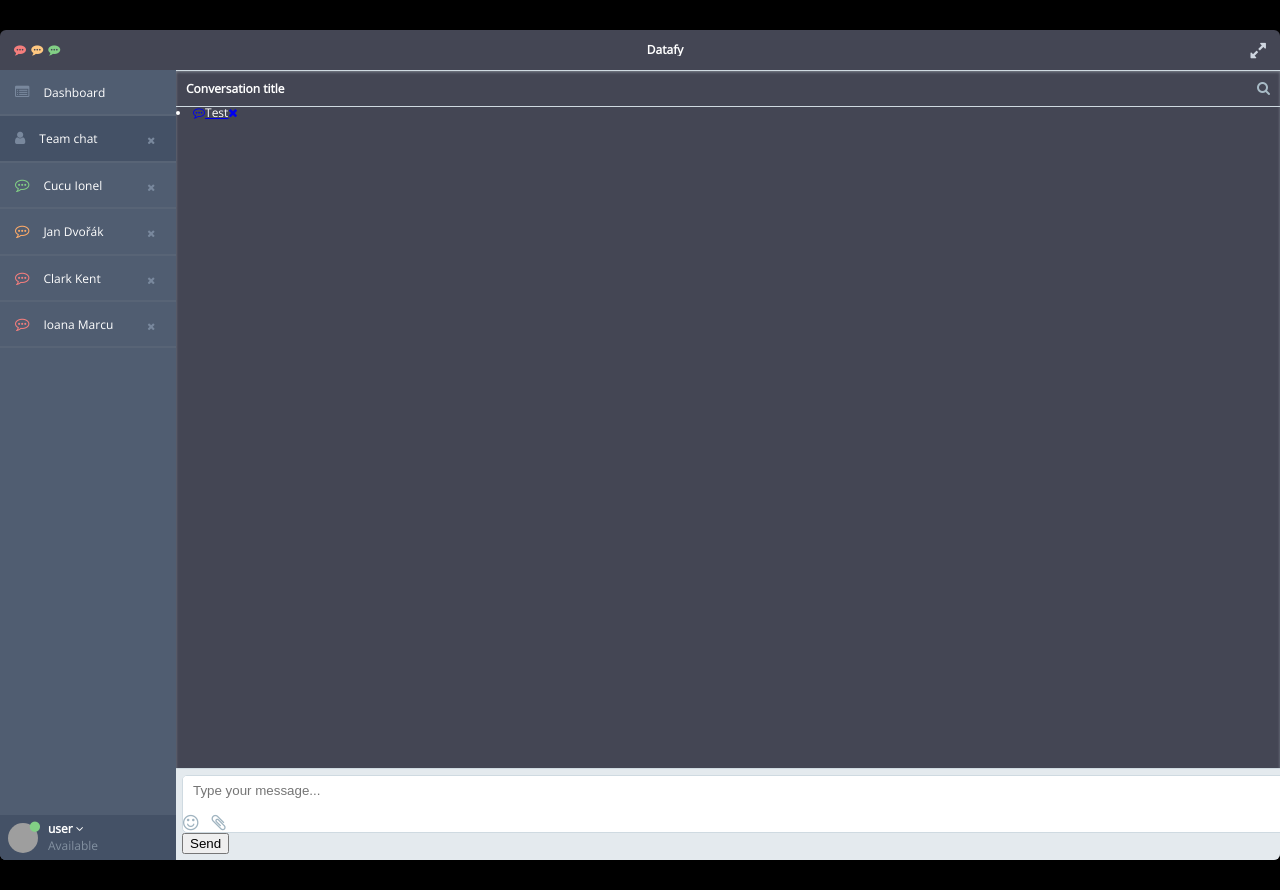
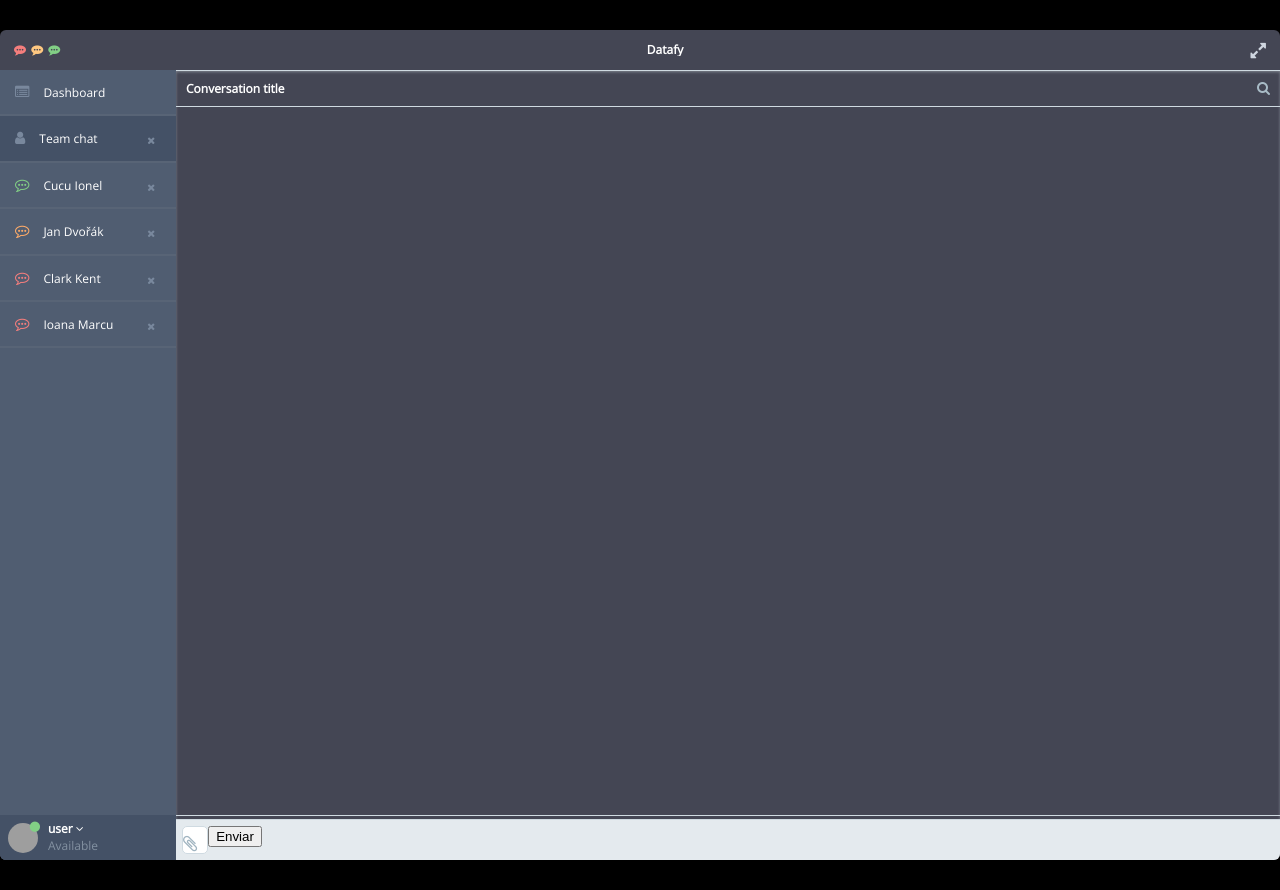
Before and after one commit to CristovaoVictorOLM/TCC_V2, a Django app: template core/templates/chat.html in a window 1280 px wide. Run offline with Django 4.2, Linux system fonts and the light colour scheme; the template is opened without the code that fills it, so the values that code supplies are empty; some libraries are stand-ins or nearby versions; grey boxes are pictures that could not be loaded.

Commit message:
DB update
SendToDB

```diff
--- /dev/null
+++ b/core/forms.py
@@ -0,0 +1,5 @@
+from django import forms
+from .models import shoppingtrends
+
+class UploadCSVForm(forms.Form):
+    csv_file = forms.FileField()
--- a/core/models.py
+++ b/core/models.py
@@ -11,7 +11,7 @@ class shoppingtrends(models.Model):
     Size = models.TextField()
     Color = models.TextField()
     Season = models.TextField()
-    Review_Rating = models.IntegerField()
+    Review_Rating = models.FloatField()
     Subscription_Status = models.TextField()
     Shipping_Type = models.TextField()
     Discount_Applied = models.TextField()
@@ -19,3 +19,7 @@ class shoppingtrends(models.Model):
     Previous_Purchases = models.IntegerField()
     Payment_Method = models.TextField()
     Frequency_of_Purchases = models.TextField()
+
+
+def __str__(self):
+    return f"{self.Customer_ID} - {self.Item_Purchased}"
--- a/core/templates/chat.html
+++ b/core/templates/chat.html
@@ -6,7 +6,7 @@
   <title>CodePen - HTML/CSS implementation of HipChat redesign</title>
   <link rel='stylesheet' href='https://netdna.bootstrapcdn.com/font-awesome/4.0.3/css/font-awesome.css'>
 <link rel='stylesheet' href='https://fonts.googleapis.com/css?family=Open+Sans'>
-<link rel='stylesheet' href='https://cdnjs.cloudflare.com/ajax/libs/jScrollPane/2.2.1/style/jquery.jscrollpane.min.css'><link rel="stylesheet" href="./style.css">
+<link rel='stylesheet' href='https://cdnjs.cloudflare.com/ajax/libs/jScrollPane/2.2.1/style/jquery.jscrollpane.min.css'><link rel="stylesheet">
 <link rel="stylesheet" type="text/css" href="{% static 'css/estilos.css' %}">
 </head>
 <body>
@@ -51,18 +51,19 @@
 			<div class="chat-area">
 				<div class="title"><b>Conversation title</b><i class="fa fa-search"></i></div>
 				<div class="chat-list">
-					<li><a href="#"><i class="fa fa-commenting-o offline"></i></i><span>Test</span><i class="fa fa-times"></i></a></li>
+
 				</div>
 
-				<form class="message-form">
-					{%csrf_token%}
+				<form class="message-form" method="post" enctype="multipart/form-data">
+				    {% csrf_token %}
 					<div class="input-area">
 						<div class="input-wrapper">
-							<input type="text" class="form-control message-input" placeholder="Type your message...">
-							<i class="fa fa-smile-o"></i>
-							<i class="fa fa-paperclip"></i>
+							<input type="file" name="csv_file" accept=".csv" style="display: none;" id="fileInput">
+							<label for="fileInput">
+								<i class="fa fa-paperclip"></i>
+							</label>
 						</div>
-						<button type="submit" class="btn btn-primary btn-send">Send</button>
+						<button type="submit" class="btn btn-primary btn-send">Enviar</button>
 					</div>
 				</form>
 
@@ -70,67 +71,10 @@
 		</div>
 	</div>
 
-	<script>
-		const messagesList = document.querySelector('.chat-list');
-		const messageForm = document.querySelector('.message-form');
-		const messageInput = document.querySelector('.message-input');
-
-		messageForm.addEventListener('submit', (event) => {
-		event.preventDefault();
-
-		const message = messageInput.value.trim();
-		if (message.length === 0) {
-		return;
-		}
-
-		const messageItem = document.createElement('li');
-		messageItem.classList.add('message', 'sent');
-		messageItem.innerHTML = `
-			<div class="message-text">
-				<div class="message-sender">
-					<b>You</b>
-				</div>
-				<div class="message-content">
-					${message}
-				</div>
-			</div>`;
-		messagesList.appendChild(messageItem);
-
-		messageInput.value = '';
-
-		fetch('', {
-		method: 'POST',
-		headers: { 'Content-Type': 'application/x-www-form-urlencoded' },
-		body: new URLSearchParams({
-			'csrfmiddlewaretoken': document.querySelector('[name=csrfmiddlewaretoken]').value,
-			'message': message
-		})
-		})
-		.then(response => response.json())
-		.then(data => {
-			const response = data.response;
-			const messageItem = document.createElement('li');
-			messageItem.classList.add('message', 'received');
-			messageItem.innerHTML = `
-			<div class="message-text">
-				<div class="message-sender">
-				<b>AI Chatbot</b>
-				</div>
-				<div class="message-content">
-					${response}
-				</div>
-			</div>
-			`;
-        messagesList.appendChild(messageItem);
-      });
-  });
-
-	</script>
 
 <!-- partial -->
   <script src='https://ajax.googleapis.com/ajax/libs/jquery/1.10.2/jquery.min.js'></script>
 <script src='https://cdnjs.cloudflare.com/ajax/libs/jquery-mousewheel/3.1.11/jquery.mousewheel.min.js'></script>
-<script src='https://cdnjs.cloudflare.com/ajax/libs/jScrollPane/2.0.14/jquery.jscrollpane.min.js'></script><script  src="./script.js"></script>
-
+<script src='https://cdnjs.cloudflare.com/ajax/libs/jScrollPane/2.0.14/jquery.jscrollpane.min.js'></script>
 </body>
 </html>
--- a/core/templates/index.html
+++ b/core/templates/index.html
@@ -7,8 +7,7 @@
 </head>
 <body>
 
-    <button type="submit"><a href="/chat">ChatGPT</a></button>
-
+    <button type="submit"><a href="chat.html">ChatGPT</a></button>
 
 </body>
 </html>
--- a/core/urls.py
+++ b/core/urls.py
@@ -1,8 +1,8 @@
 from django.contrib import admin
 from django.urls import path
-from .views import home, chat
+from .views import home,processar_csv
 
 urlpatterns = [
     path('', home, name="home"),
-    path('chat', chat, name="chat")
+    path('processar_csv/', processar_csv, name='processar_csv'),
 ]
```
Also changed, not shown: core/views.py (+54 -28 lines), core/migrations/0003_shoppingtrends_preferred_payment_method.py (added), core/migrations/0004_remove_shoppingtrends_preferred_payment_method.py (added).
